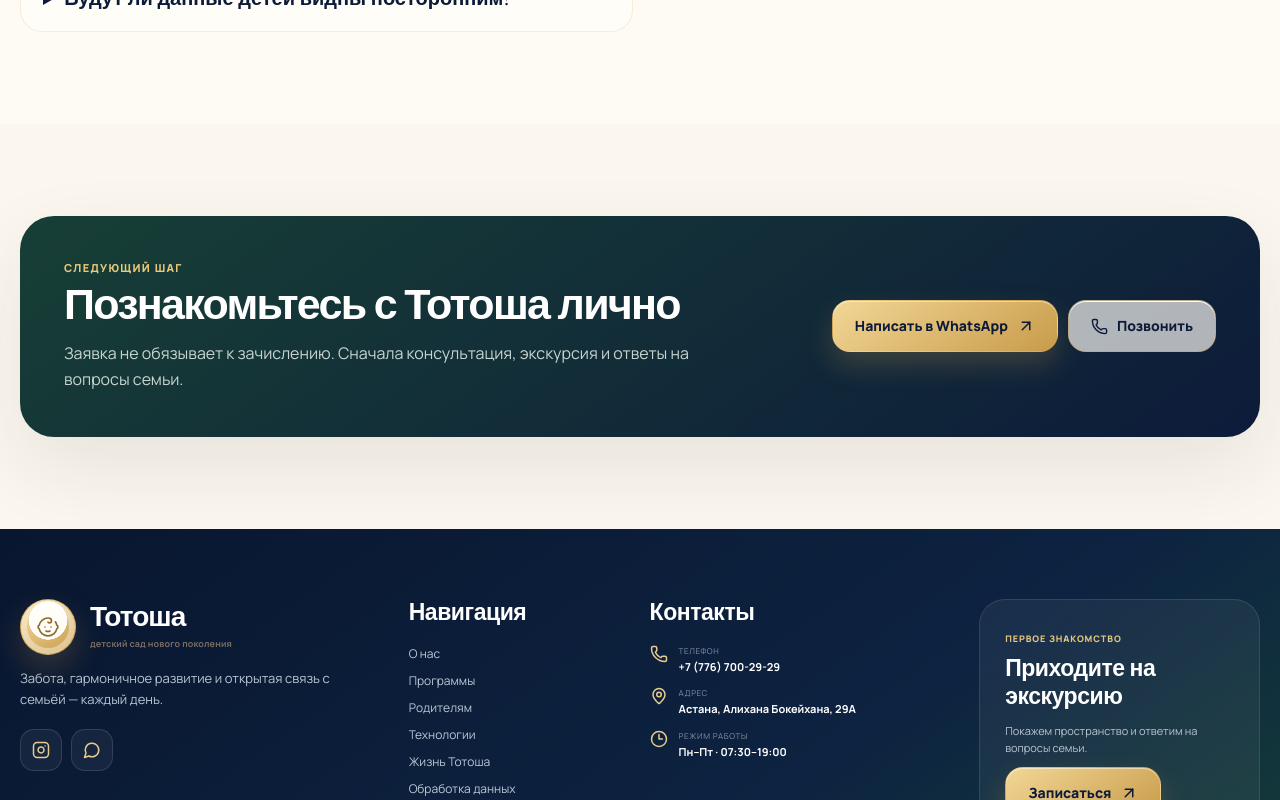
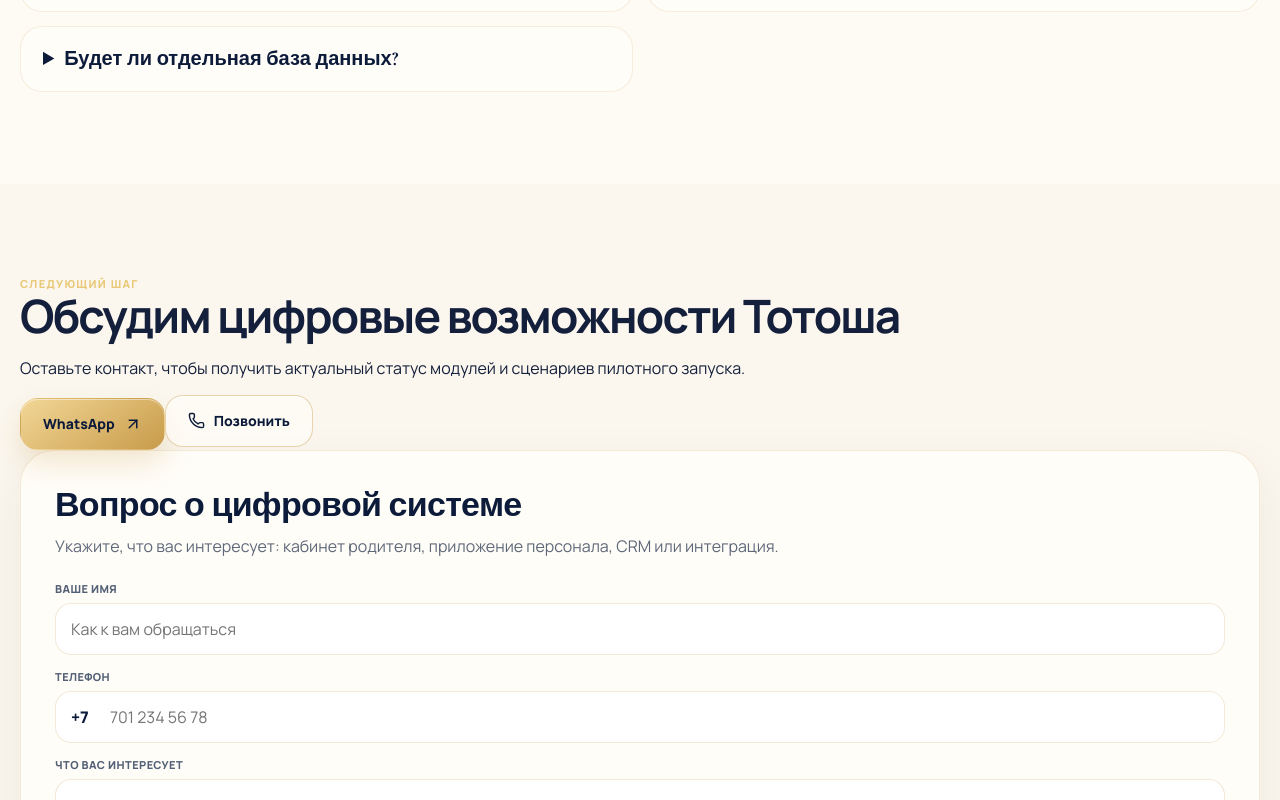
Before and after one commit to nexora-kz/totosha, a Next.js app: page /cabinet in a window 1280 px wide. Shown: the part 2765-3565 px from the top of the page. Built offline with nearby package versions, Linux system fonts and the light colour scheme.

Commit message:
Make Technology page unique and transparent

```diff
--- a/app/cabinet/page.tsx
+++ b/app/cabinet/page.tsx
@@ -1,18 +1,22 @@
 import type { Metadata } from 'next';
-import { SeoLanding } from '../../components/SeoLanding';
+import { PremiumFeaturePage } from '../../components/PremiumFeaturePage';
 
 export const metadata: Metadata = {
   title: 'Цифровая экосистема Тотоша — статус разработки',
-  description: 'Честный статус цифровой экосистемы Тотоша: посещаемость, уведомления, приложение персонала, фотоотчёты, оплаты и этапы безопасного запуска.',
+  description: 'Посещаемость, уведомления, приложение персонала, фотоотчёты, оплаты и этапы безопасного запуска цифровой экосистемы Тотоша.',
   alternates: { canonical: '/cabinet' },
 };
 
-export default function CabinetSeoPage() {
+export default function CabinetPage() {
   return (
-    <SeoLanding
+    <PremiumFeaturePage
+      variant="technology"
       eyebrow="Технологии"
-      title="Цифровая экосистема Тотоша запускается поэтапно"
-      description="Мы не выдаём прототип за готовый кабинет. Сначала проверяем безопасность, роли пользователей и реальные сценарии работы родителей и персонала."
+      title="Одна экосистема для родителей, персонала и детского сада"
+      description="Сайт, CRM и мобильное приложение проектируются как единая система. Функции подключаются поэтапно после проверки ролей, безопасности и реальных сценариев."
+      primaryLabel="Задать вопрос о системе"
+      sectionTitle="Что входит в цифровую экосистему"
+      sectionDescription="Мы не выдаём прототип за готовый продукт: у каждого модуля есть отдельный статус и условия запуска."
       bullets={[
         'Приход и уход ребёнка — техническое тестирование',
         'Уведомления родителям — логика подготовлена',
@@ -21,39 +25,26 @@ export default function CabinetSeoPage() {
         'Оплаты и документы — после пилота',
         'Единая база с CRM — архитектура подготовлена',
       ]}
-      details={[
-        {
-          title: 'Что уже подготовлено',
-          text: 'Создана единая архитектура для сайта, родителей, персонала и CRM. Подготовлены роли, права доступа, история действий и сценарии прихода и ухода ребёнка.',
-        },
-        {
-          title: 'Что проходит тестирование',
-          text: 'События посещаемости, выбор родителя или доверенного лица, уведомления и работа персонала со смартфона должны пройти реальный тест на небольшой группе.',
-        },
-        {
-          title: 'Что будет подключаться позже',
-          text: 'Фотоотчёты, чаты, заявления, документы, питание, занятия, баланс и история оплат будут включаться только после проверки базового сценария.',
-        },
-        {
-          title: 'Почему мы не торопимся с общим запуском',
-          text: 'Система работает с персональными данными детей. Поэтому доступ, уведомления и действия сотрудников должны быть проверены до подключения всех семей.',
-        },
+      cardsTitle="Порядок безопасного запуска"
+      cardsDescription="Сначала базовые события и роли, затем коммуникация, документы, оплаты и дополнительные сервисы."
+      cards={[
+        { title: 'Этап 1 — доступ и роли', text: 'Авторизация, родители, сотрудники, группы и журнал действий.' },
+        { title: 'Этап 2 — посещаемость', text: 'Подтверждённые события прихода и ухода и уведомления семье.' },
+        { title: 'Этап 3 — рабочие процессы', text: 'Задачи персонала, расписание, питание, занятия и внутренняя коммуникация.' },
+        { title: 'Этап 4 — финансы и документы', text: 'Баланс, история оплат, заявления и документы после проверки базового контура.' },
       ]}
       faq={[
-        {
-          question: 'Цифровой кабинет уже доступен всем родителям?',
-          answer: 'Нет. Публичный сайт и система заявок работают, а полный кабинет готовится к ограниченному пилоту после технического тестирования.',
-        },
-        {
-          question: 'Что родители получат в первой версии?',
-          answer: 'В первую очередь — подтверждённые события прихода и ухода ребёнка и уведомления. Остальные функции будут добавляться поэтапно.',
-        },
-        {
-          question: 'Будут ли данные детей видны посторонним?',
-          answer: 'Нет. Семейные и рабочие разделы будут закрыты авторизацией, разделены по ролям и не будут включаться в поисковую индексацию.',
-        },
+        { question: 'Кабинет уже доступен всем родителям?', answer: 'Нет. Публичный сайт и заявки работают, а полный кабинет готовится к ограниченному пилоту.' },
+        { question: 'Что появится первым?', answer: 'Подтверждённые события прихода и ухода и уведомления. Остальные модули подключаются поэтапно.' },
+        { question: 'Будет ли отдельная база данных?', answer: 'Нет. Приложение и CRM должны работать с единой базой, чтобы не дублировать информацию.' },
       ]}
-      cta="Задать вопрос о системе"
+      finalTitle="Обсудим цифровые возможности Тотоша"
+      finalDescription="Оставьте контакт, чтобы получить актуальный статус модулей и сценариев пилотного запуска."
+      formTitle="Вопрос о цифровой системе"
+      formDescription="Укажите, что вас интересует: кабинет родителя, приложение персонала, CRM или интеграция."
+      formIntent="Узнать о цифровой экосистеме"
+      formOptions={['Узнать о цифровой экосистеме', 'Кабинет родителя', 'Приложение персонала', 'CRM и интеграции']}
+      whatsappIntent="Здравствуйте. Хочу узнать подробнее о цифровой экосистеме Тотоша."
     />
   );
 }
```
